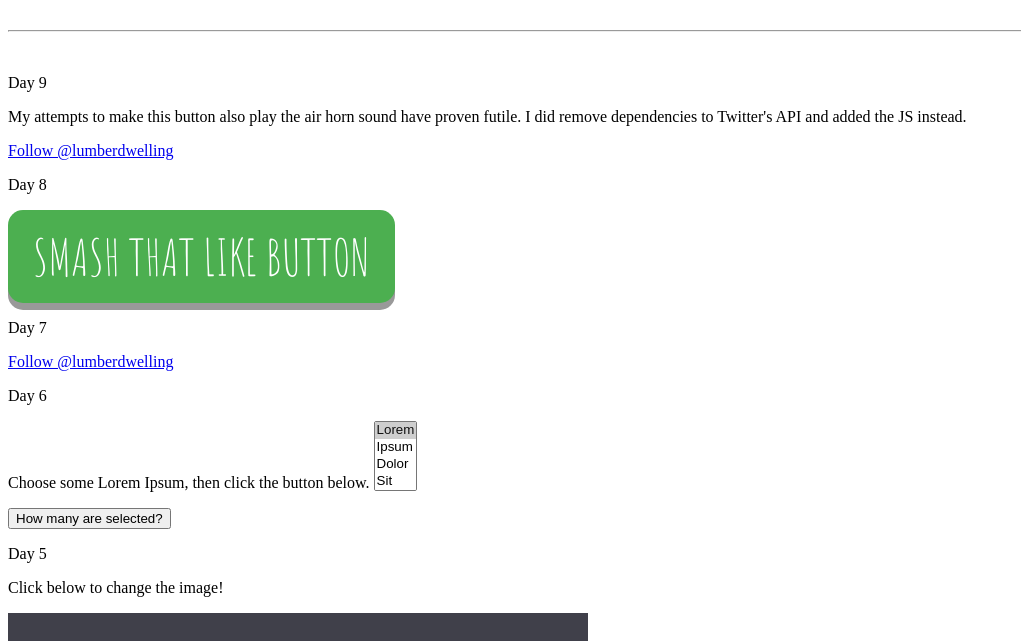
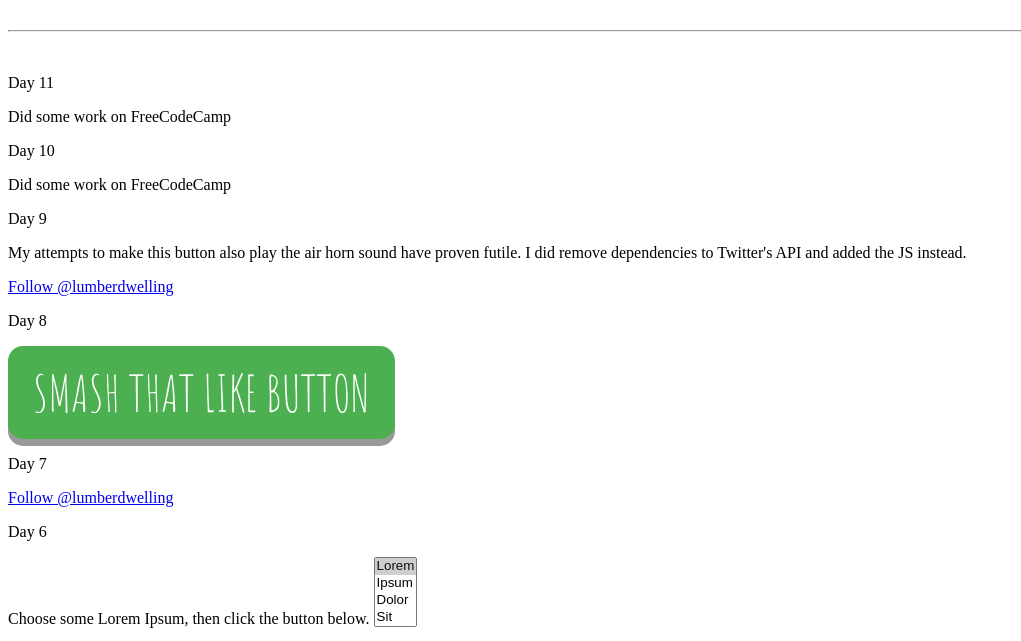
Before and after one commit to lumberdwelling/Blog-Project, a plain HTML site: page index.html in a window 1280 px wide. Shown: the part 100-741 px from the top of the page, without its empty margins (0-1021 px from the left). Drawn offline with Linux system fonts and the light colour scheme.

Commit message:
update 13
added day 10-11

```diff
--- a/index.html
+++ b/index.html
@@ -16,6 +16,10 @@
     <h1 id="home"> Patrick Koidal's 100 Days of Code Blog </h1>
     <hr id="new">
     &nbsp;
+    <p>Day 11</p>
+    <p>Did some work on FreeCodeCamp</p>
+    <p>Day 10</p>
+    <p>Did some work on FreeCodeCamp</p>
     <p>Day 9</p>
     <p>My attempts to make this button also play the air horn sound have proven futile. I did remove dependencies to Twitter's API and added the JS instead.</p>
     <audio id="myAirHorn">
```
